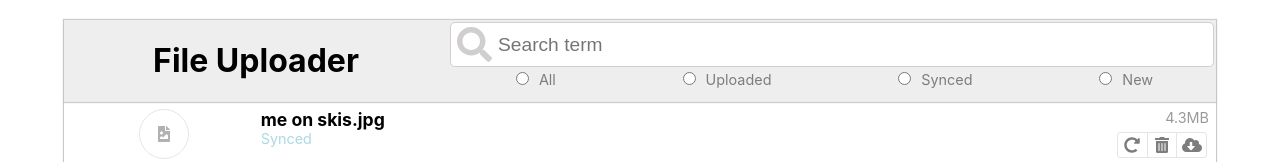
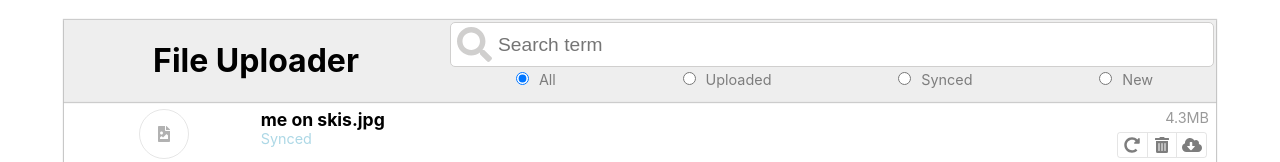
Before and after one commit to john-azzaro/Study-React-Application-Composition, a React (Create React App) app in the folder fileuploader/: page / in a window 1280 px wide. Shown: the top 162 px of the page. Built offline with nearby package versions, Linux system fonts and the light colour scheme.

Commit message:
updated component pass

```diff
--- a/fileuploader/src/SearchBar/SearchBar.js
+++ b/fileuploader/src/SearchBar/SearchBar.js
@@ -12,9 +12,11 @@ class SearchBar extends Component {
         </div>
         <div className="SearchBar__controls">
           <SearchBox
-          searchTerm={this.props.searchTerm}
-          handleUpdate={this.props.handleUpdate}/>
-          <FilterOptions/>
+            searchTerm={this.props.searchTerm}
+            handleUpdate={this.props.handleUpdate}/>
+          <FilterOptions
+            filterOption={this.props.filterOption}
+            handleFilterChange={this.props.handleFilterChange}/>
         </div>
       </div>
     );
```
Also changed, not shown: 1 other file (tests, documents, lock files or other folders).
